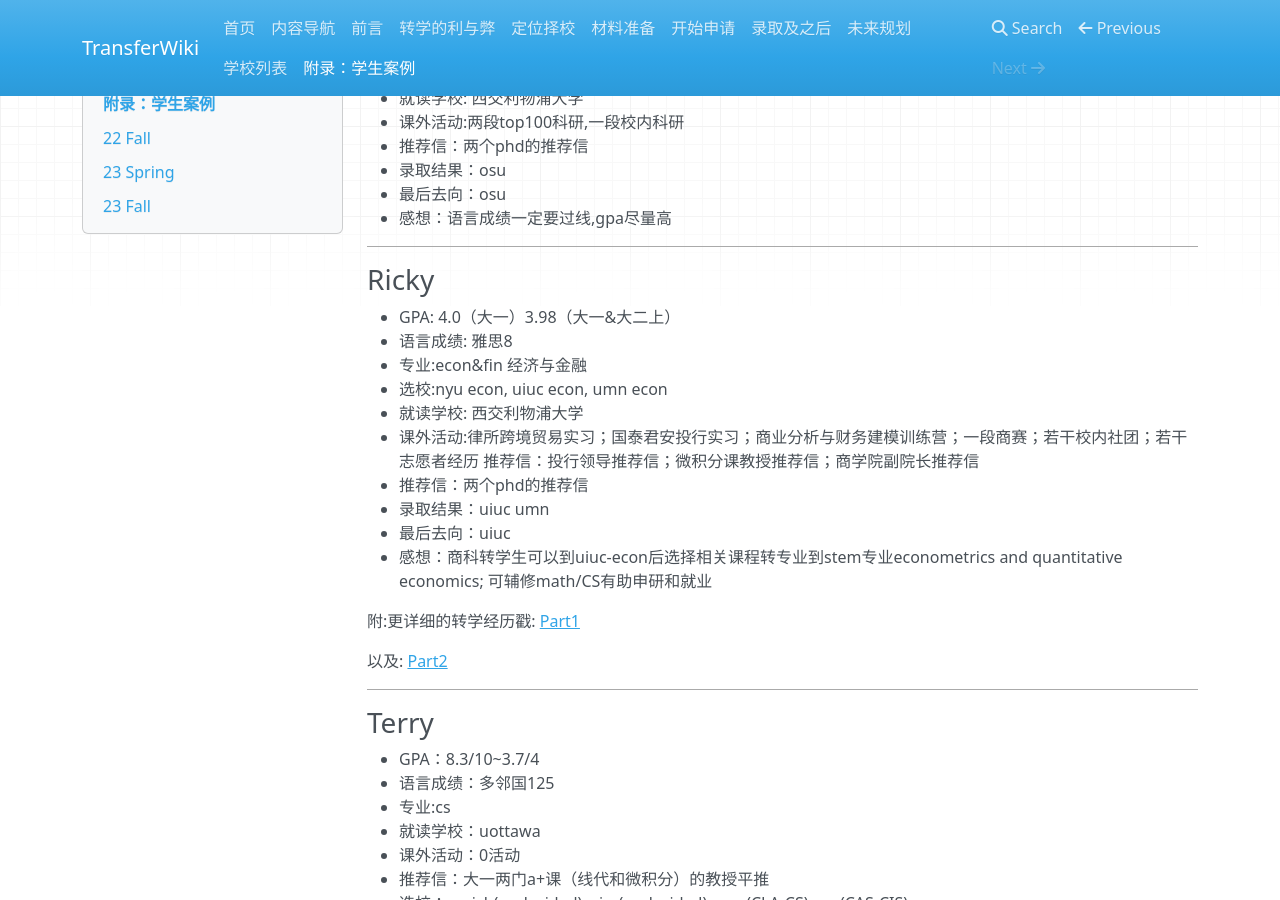
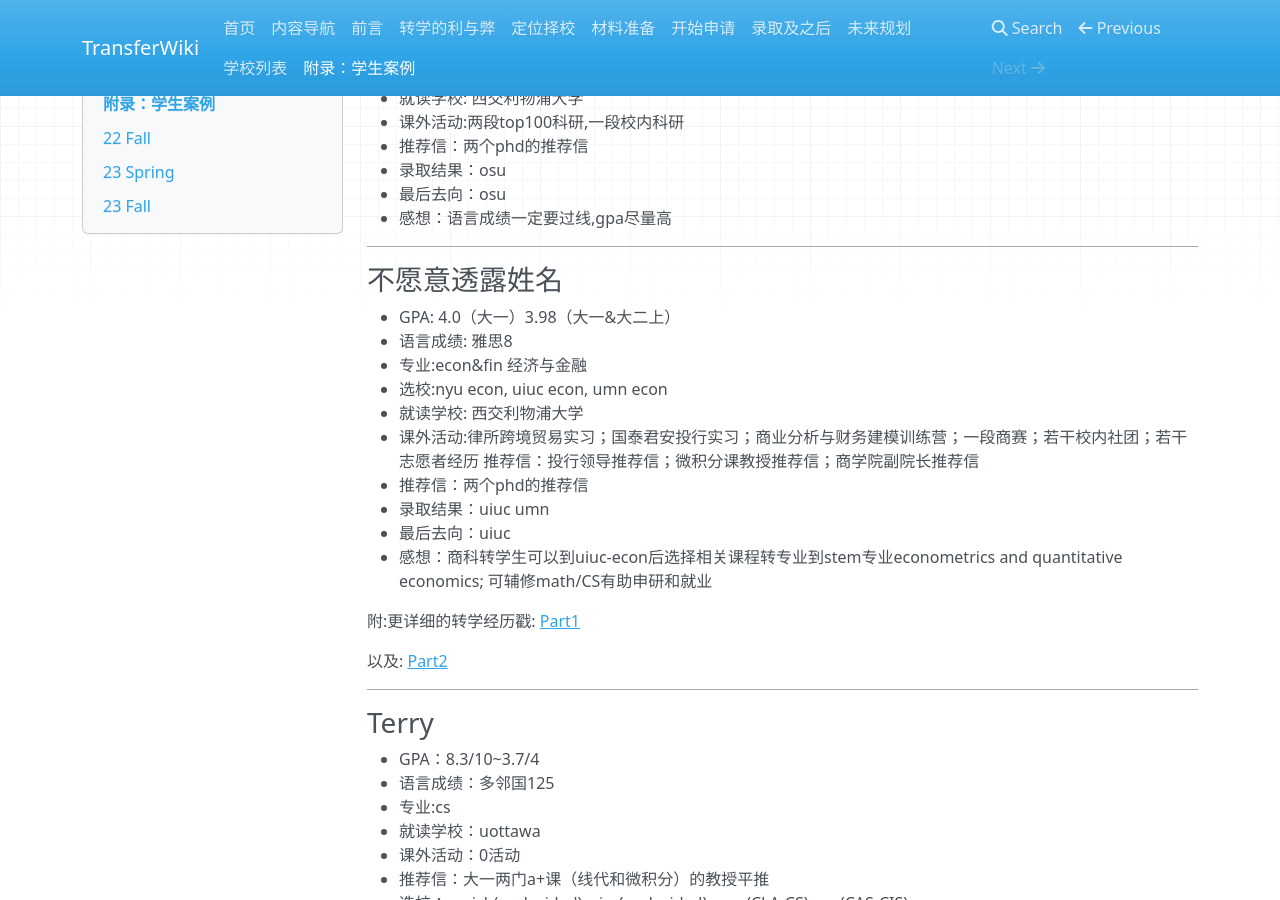
Before and after one commit to SihanXU/TransferWiki, an MkDocs documentation site: the page built from docs/bgs.md, in a window 1280 px wide and 900 px high, scrolled down 613 px. Built offline with MkDocs 1.6.1, drawn with Linux system fonts in a browser that asks for light colours; nearby versions of some CDN libraries.

Commit message:
Update bgs.md

```diff
--- a/docs/bgs.md
+++ b/docs/bgs.md
@@ -34,7 +34,7 @@
 
 ***
 
-### Ricky
+### 不愿意透露姓名
 
 - GPA: 4.0（大一）3.98（大一&大二上）
 - 语言成绩: 雅思8
```
